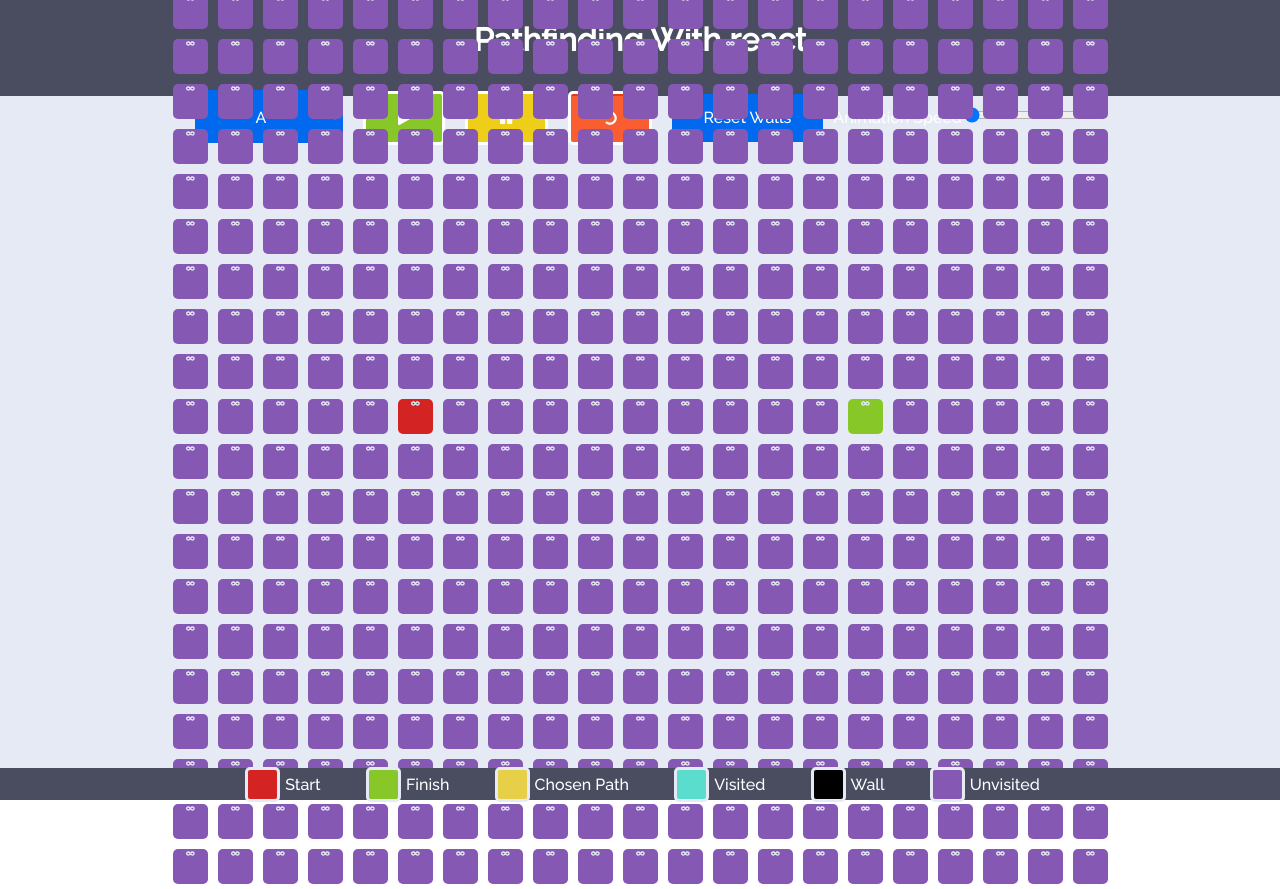
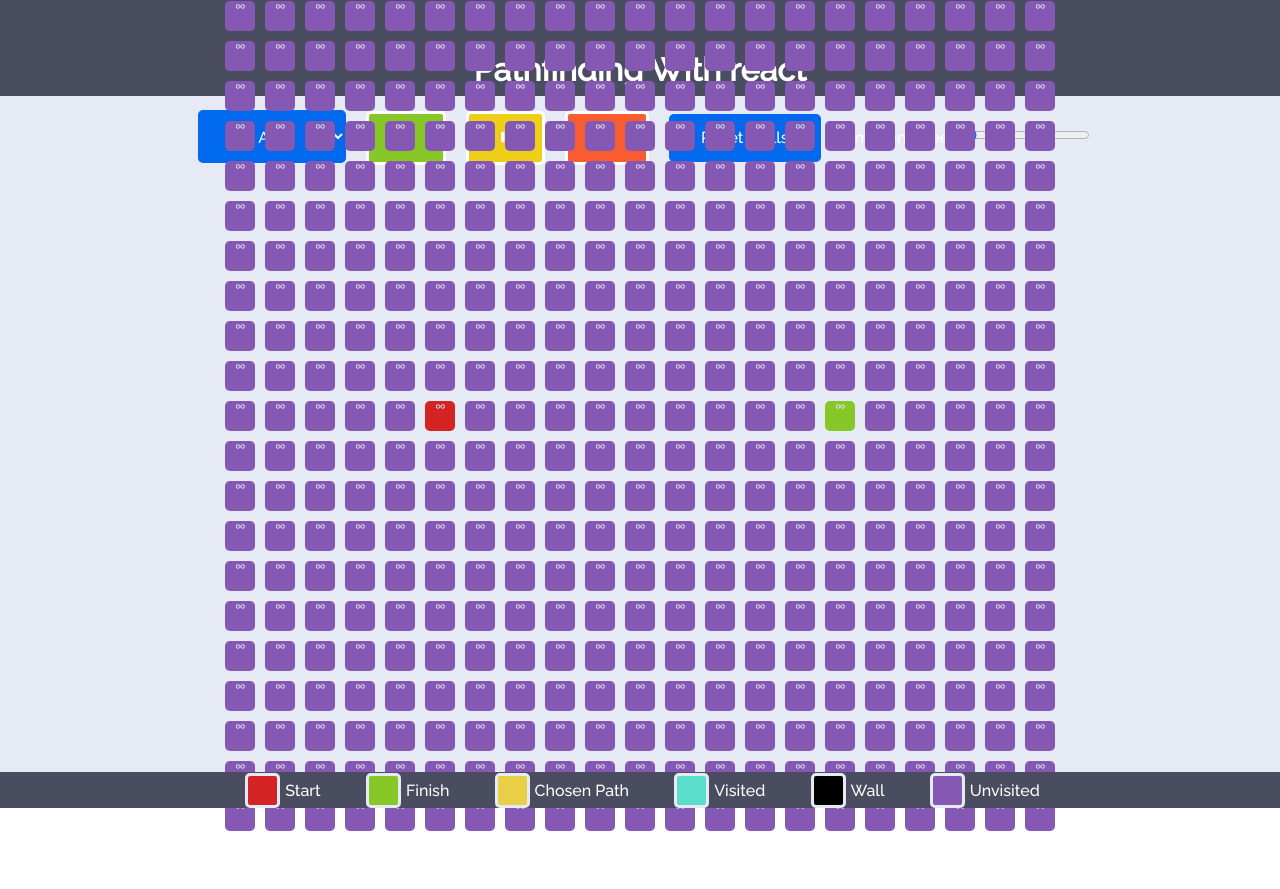
Before and after one commit to morriswr01/reactPathfindingApp, a React (Create React App) app: page / in a window 1280 px wide. After the commit the page ends 836 px from the top, so only its background shows below. Built offline with nearby package versions, Linux system fonts and the light colour scheme.

Commit message:
push tests

```diff
--- a/src/components/Board/Board.scss
+++ b/src/components/Board/Board.scss
@@ -16,6 +16,7 @@
         flex-direction: column;
         justify-content: space-evenly;
         height: 12vh;
+        padding: 30px;
 
         // Styles
         color: #fff;
@@ -28,7 +29,7 @@
                 border: none;
                 border-radius: 5px;
                 padding: 1rem 2rem;
-                margin: 10px;
+                margin: 0 10px;
                 background-color: #0069ed;
                 color: #fff;
                 font-family: inherit;
@@ -85,7 +86,6 @@
                 flex-direction: row;
                 justify-content: center;
                 align-items: center;
-
             }
         }
     }
--- a/src/components/Board/Board.tsx
+++ b/src/components/Board/Board.tsx
@@ -7,7 +7,7 @@ import ItemCoordinates from "../../utils/interfaces/ItemCoordinates";
 import Item from "../Item/Item";
 
 // Algorithms
-import Dijkstra from "../../algorithms/dijkstra";
+import Dijkstra from "../../algorithms/Dijkstras/dijkstra";
 import AStar from "../../algorithms/aStar";
 import { DIJKSTRA, ASTAR } from "../../constants";
 import { Pathfinder } from "../../algorithms/Pathfinder";
--- a/src/components/Footer/Footer.scss
+++ b/src/components/Footer/Footer.scss
@@ -1,7 +1,7 @@
 @import "../../styles/variables";
 
 .footer {
-    height: 8vh;
+    height: 9vh;
 
     display: flex;
     align-items: flex-end;
--- a/src/components/Item/Item.scss
+++ b/src/components/Item/Item.scss
@@ -1,8 +1,10 @@
 @import "../../styles/variables";
 
 .item {
-    width: 35px;
-    height: 35px;
+    width: 2vw;
+    height: 2vh;
+    min-height: 30px;
+    min-width: 30px;
     background-color: $purpleRain;
     color: $freezePurple;
     margin: 5px;
--- a/src/constants.js
+++ /dev/null
@@ -1,32 +0,0 @@
-export const START_NODE_ROW = 10;
-export const START_NODE_COL = 5;
-export const FINISH_NODE_ROW = 10;
-export const FINISH_NODE_COL = 15;
-
-export const DIJKSTRA = "DIJKSTRA";
-export const ASTAR = "ASTAR";
-
-const gridRows = 21;
-const gridCols = 21;
-
-export const grid = [];
-for (let rowID = 0; rowID < gridRows; rowID++) {
-    grid[rowID] = [];
-    for (let colID = 0; colID < gridCols; colID++) {
-        grid[rowID][colID] = {
-            colID: colID,
-            rowID: rowID,
-            isStart:
-                rowID === START_NODE_ROW &&
-                colID === START_NODE_COL,
-            isFinish:
-                rowID === FINISH_NODE_ROW &&
-                colID === FINISH_NODE_COL,
-            isWall: false,
-            isVisited: false,
-            isOnPath: false,
-            distance: Infinity,
-            previousNode: null,
-        };
-    }
-}
--- /dev/null
+++ b/src/constants.ts
@@ -0,0 +1,29 @@
+import Node from "./utils/interfaces/Node";
+
+export const START_NODE_ROW: number = 10;
+export const START_NODE_COL: number = 5;
+export const FINISH_NODE_ROW: number = 10;
+export const FINISH_NODE_COL: number = 15;
+export const gridRows: number = 21;
+export const gridCols: number = 21;
+
+export const DIJKSTRA = "DIJKSTRA";
+export const ASTAR = "ASTAR";
+
+export const grid: Array<Array<Node>> = [];
+for (let rowID: number = 0; rowID < gridRows; rowID++) {
+    grid[rowID] = [];
+    for (let colID = 0; colID < gridCols; colID++) {
+        grid[rowID][colID] = {
+            colID: colID,
+            rowID: rowID,
+            isStart: rowID === START_NODE_ROW && colID === START_NODE_COL,
+            isFinish: rowID === FINISH_NODE_ROW && colID === FINISH_NODE_COL,
+            isWall: false,
+            isVisited: false,
+            isOnPath: false,
+            distance: Infinity,
+            previousNode: null,
+        };
+    }
+}
--- a/src/react-app-env.d.ts
+++ /dev/null
@@ -1 +0,0 @@
-/// <reference types="react-scripts" />
--- a/src/utils/interfaces/Node.ts
+++ b/src/utils/interfaces/Node.ts
@@ -7,8 +7,10 @@ export default interface Node {
     isWall: boolean;
     isOnPath: boolean;
     distance: number;
-    previousNode: Node;
+    previousNode: Node | null;
     isSeen?: boolean;
     h?: number;
     f?: number;
 }
+
+module.exports = Node;
```
Also changed, not shown: jest.config.js (added, +11 -0 lines), package.json (+25 -13 lines), src/algorithms/Dijkstras/dijkstra.ts (renamed from src/algorithms/dijkstra.ts, +1 -80 lines), src/algorithms/Dijkstras/Dijkstra.txt (deleted), 2 other files (tests, documents, lock files or other folders).
